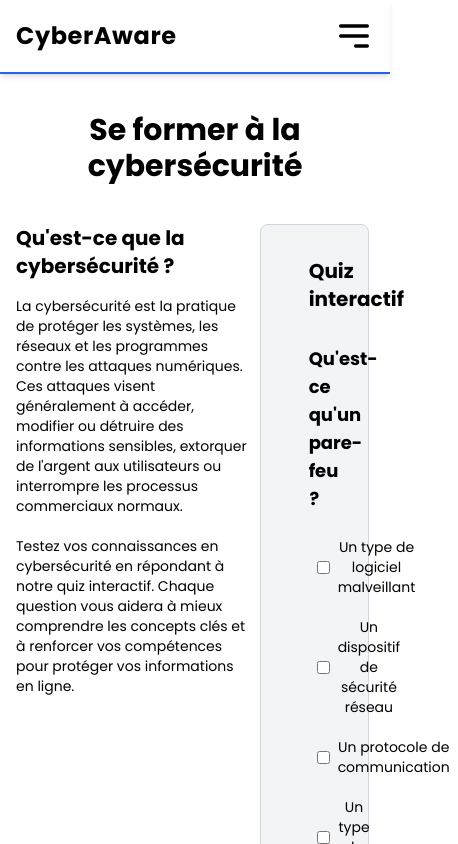
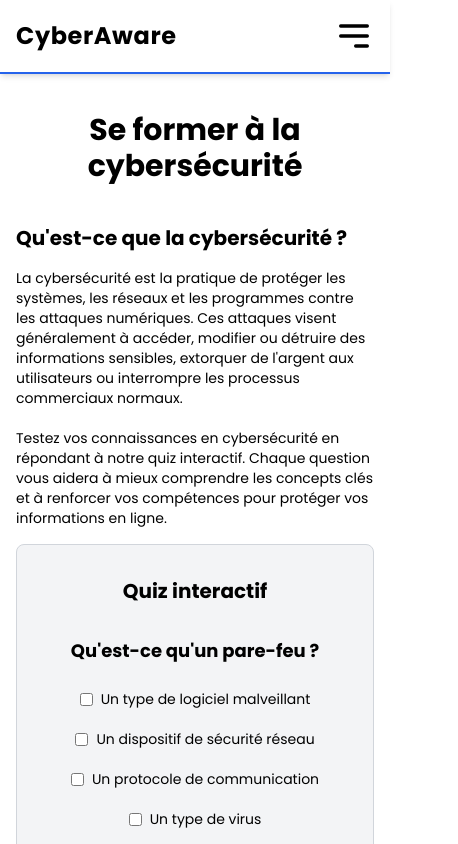
Before and after one commit to OHNIMUS-Leopold/CyberAware, a Nuxt app: page /formation in a window 390 px wide. Shown: the top 844 px of the page, 458 px wide, since content can reach past the window. Built offline with nearby package versions, Linux system fonts and the light colour scheme; no server answers.

Commit message:
resonsive

```diff
--- a/pages/formation.vue
+++ b/pages/formation.vue
@@ -104,8 +104,8 @@ const getOptionClass = (option: string) => {
 <template>
     <main>
         <h1 class="text-center">Se former à la cybersécurité</h1>
-        <section class="grid grid-cols-3 mt-10">
-            <div class="col-span-2">
+        <section class="grid grid-cols-1 md:grid-cols-2 lg:grid-cols-3 mt-10 gap-4">
+            <div class="md:col-span-1 lg:col-span-2">
                 <h2 class="mb-4">Qu'est-ce que la cybersécurité ?</h2>
                 <p>
                     La cybersécurité est la pratique de protéger les systèmes, les réseaux et les programmes contre les attaques numériques. Ces attaques visent généralement à accéder, modifier ou détruire des informations sensibles, extorquer de l'argent aux utilisateurs ou interrompre les processus commerciaux normaux.
@@ -113,13 +113,13 @@ const getOptionClass = (option: string) => {
                     Testez vos connaissances en cybersécurité en répondant à notre quiz interactif. Chaque question vous aidera à mieux comprendre les concepts clés et à renforcer vos compétences pour protéger vos informations en ligne.
                 </p>
             </div>
-            <div class="text-center bg-gray-100 p-4 rounded-lg border border-gray-300 w-11/12 px-12 py-8 place-self-center">
+            <div class="text-center bg-gray-100 p-4 rounded-lg border border-gray-300 w-full md:w-11/12 lg:w-11/12 px-4 py-8 place-self-center">
                 <h2 class="mb-8">Quiz interactif</h2>
                 <div v-if="currentQuestion < questions.length">
                     <h3 class="mb-4">{{ questions[currentQuestion].question }}</h3>
                     <div v-for="(option, index) in questions[currentQuestion].options" :key="index" class="mb-1 space-x-2 flex items-center w-fit mx-auto p-2 rounded-lg" :class="getOptionClass(option)">
                         <input class="cursor-pointer" type="checkbox" :id="'option' + index" :value="option" v-model="selectedOptions" :disabled="showFeedback">
-                        <label class="cursor-pointer" :for="'option' + index" >{{ option }}</label>
+                        <label class="cursor-pointer" :for="'option' + index">{{ option }}</label>
                     </div>
                     <RoundedButton label="Soumettre" bgColor="bg-primary" class="hover:bg-blue-800 px-4" style="width: fit-content;" :disabled="showFeedback" @click="submitAnswer" />
                 </div>
```
